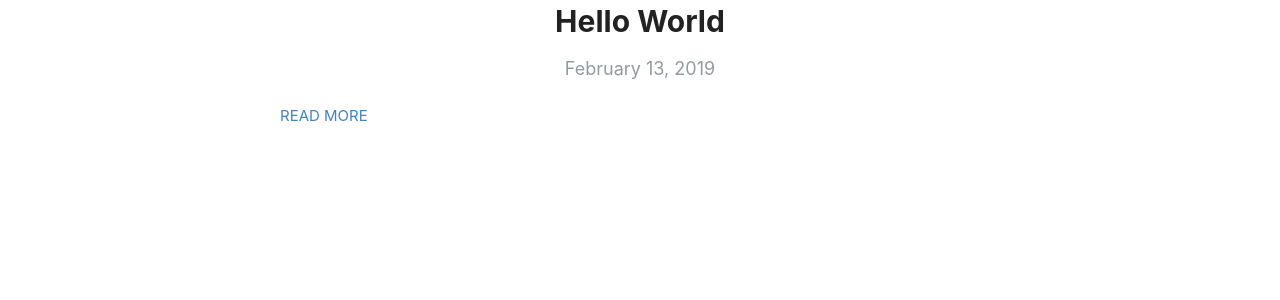
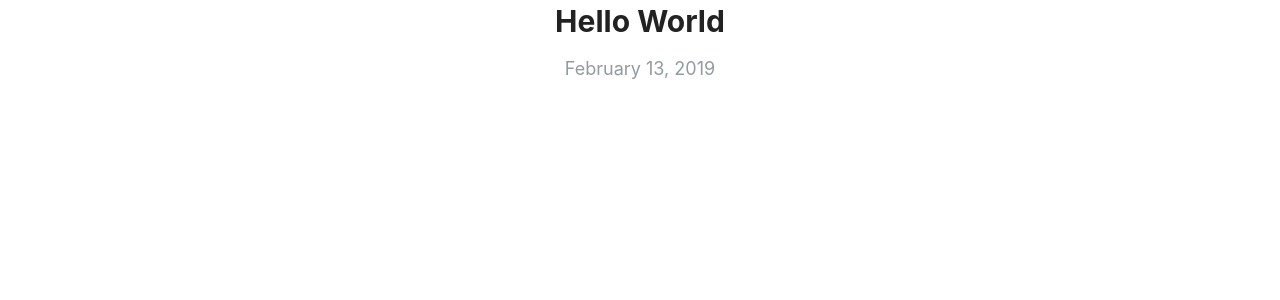
Before and after one commit to Group8-IndabaDay/InfoDay, a Jekyll site: the page built from index.html, in a window 1280 px wide. Shown: the part 191-491 px from the top of the page. Built offline with Jekyll 4.4.1, drawn with Linux system fonts in a browser that asks for light colours; the list of posts is cut into pages by our own code.

Commit message:
Update index.html

```diff
--- a/index.html
+++ b/index.html
@@ -7,7 +7,33 @@ layout: default
     <article class="post">
       <a href="{{ site.baseurl }}{{ post.url }}">
         <h1>{{ post.title }}</h1>
-
+        <div>
+            </thead>
+            <tbody>
+              <tr>
+                <td></td>
+                <td></td>
+                <td></td>
+                <td></td>
+                <td></td>
+              </tr>
+              <tr>
+                <td></td>
+                <td></td>
+                <td></td>
+                <td></td>
+                <td></td>
+              </tr>
+              <tr>
+                <td></td>
+                <td></td>
+                <td></td>
+                <td></td>
+                <td></td>
+              </tr>
+            </tbody>
+            </table>
+        </div>
         <div>
           <p class="post_date">{{ post.date | date: "%B %e, %Y" }}</p>
         </div>
@@ -16,7 +42,7 @@ layout: default
         {{ post.excerpt }}
       </div>
 
-      <a href="{{ site.baseurl }}{{ post.url }}" class="read-more">Read More</a>
+      <!-- <a href="{{ site.baseurl }}{{ post.url }}" class="read-more">Read More</a> -->
     </article>
   {% endfor %}
 
```
